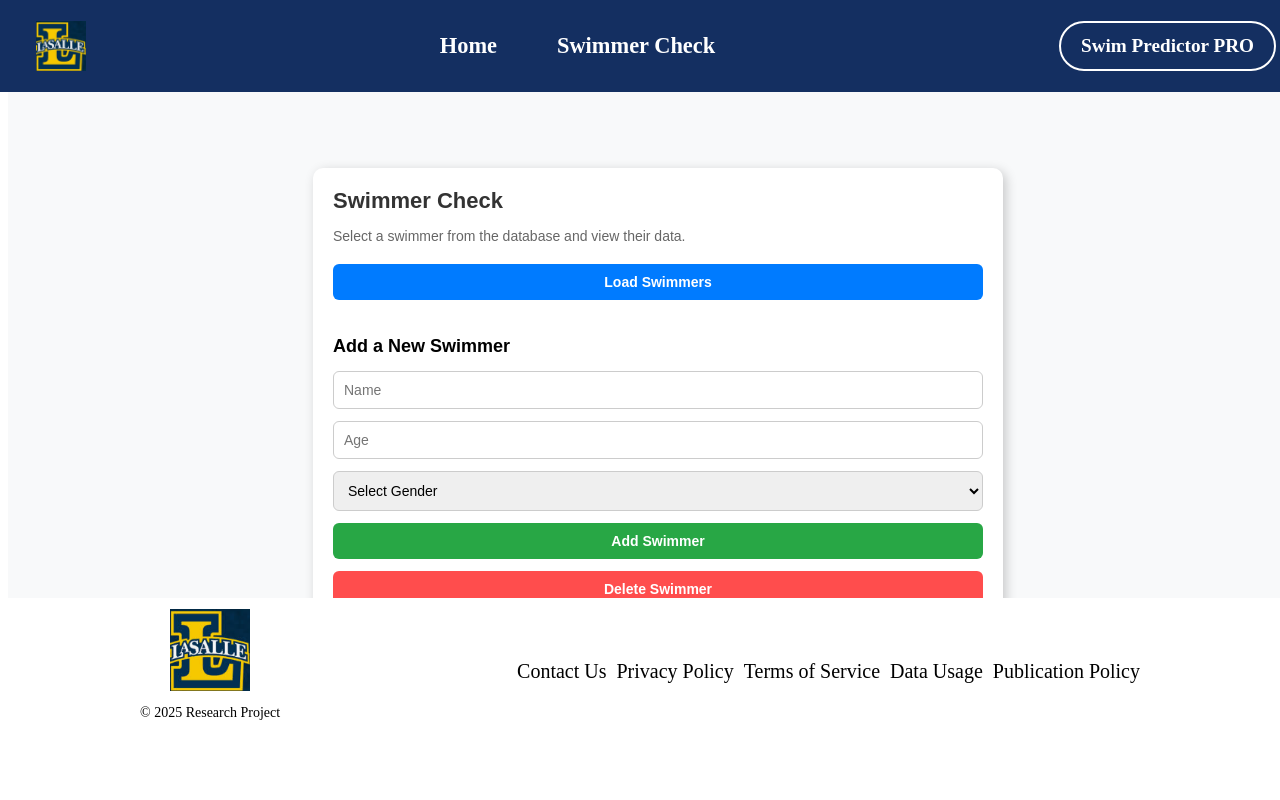
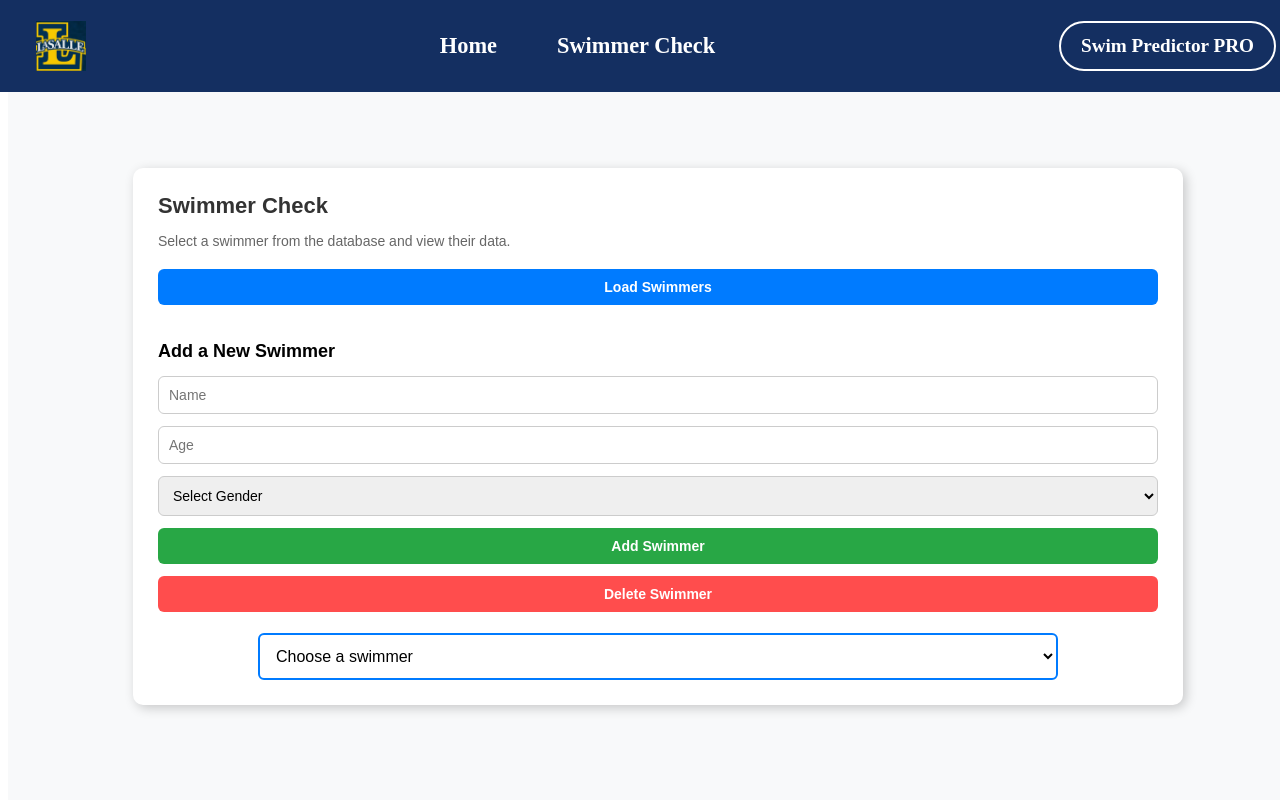
Before and after one commit to stavG123/Math_Project, a React (Create React App) app in the folder Frontend/: page /swimmer in a window 1280 px wide. Shown: the top 800 px of the page. Built offline with nearby package versions, Linux system fonts and the light colour scheme.

Commit message:
starting making tables and view anylsis results

```diff
--- a/Frontend/package.json
+++ b/Frontend/package.json
@@ -12,6 +12,7 @@
     "react-icons": "^5.4.0",
     "react-router-dom": "^7.2.0",
     "react-scripts": "5.0.0",
+    "react-table": "^7.8.0",
     "recharts": "^2.1.9"
   },
   "scripts": {
--- a/Frontend/src/components/CSS/Swimmer.css
+++ b/Frontend/src/components/CSS/Swimmer.css
@@ -1,20 +1,21 @@
 /* Swimmer.css */
 #root {
-  width: 100vw; /* Make it full width */
-  min-height: 60vh; /* Ensure it takes the full height of the viewport */
+  width: 100vw; /* Full width */
+  min-height: 100vh; /* Full viewport height */
   display: flex;
-  flex-direction: column; /* Stack children elements properly */
-  align-items: center; /* Center horizontally */
-  justify-content: flex-start; /* Align content towards the top */
-  padding-bottom: 50px; /* Ensure spacing at the bottom */
-  background-color: #f8f9fa; /* Optional: Light background */
+  flex-direction: column;
+  align-items: center;
+  justify-content: flex-start;
+  padding-bottom: 50px;
+  background-color: #f8f9fa; /* Light background */
 }
+
 .swimmer-container {
   position: relative;
   top: 100px; /* Move it down to avoid navbar overlap */
   left: 10px; /* Slightly adjust left position */
-  width: 650px; /* Increase width */
-  padding: 20px; /* Increase padding */
+  width: 1000px; /* Increase width */
+  padding: 25px; /* Increase padding */
   background: white;
   border-radius: 10px;
   box-shadow: 3px 3px 12px rgba(0, 0, 0, 0.2);
@@ -109,3 +110,55 @@
   background-color: #ff4d4d;
   color: white;
 }
+
+
+
+.table {
+  width: 100%;
+  border-collapse: collapse;
+  margin-top: 20px;
+}
+
+.table th,
+.table td {
+  border: 1px solid #ddd;
+  padding: 8px;
+  text-align: center;
+}
+
+.table th {
+  background-color: #f4f4f4;
+  font-weight: bold;
+}
+
+.Swimmer-drop {
+  display: flex;
+  justify-content: center;
+  margin-top: 15px;
+}
+
+.Swimmer-drop select {
+  width: 80%; /* Adjust width */
+  padding: 12px;
+  font-size: 16px;
+  border: 2px solid #007bff; /* Blue border */
+  border-radius: 6px;
+  background-color: white;
+  cursor: pointer;
+  outline: none;
+  transition: all 0.3s ease-in-out;
+}
+
+.Swimmer-drop select:focus {
+  border-color: #0056b3; /* Darker blue on focus */
+  box-shadow: 0px 0px 8px rgba(0, 91, 187, 0.5);
+}
+
+.Swimmer-drop select:hover {
+  background-color: #f8f9fa;
+}
+
+.Swimmer-drop option {
+  padding: 10px;
+  font-size: 14px;
+}
--- a/Frontend/src/components/Swimmer.js
+++ b/Frontend/src/components/Swimmer.js
@@ -1,39 +1,61 @@
-import React, { useState } from "react";
+import React, { useState, useEffect } from "react";
 import axios from "axios";
-import "./CSS/Swimmer.css"; // Import styling
+import { useTable } from "react-table"; // ✅ Import react-table
+import "./CSS/Swimmer.css";
 
 const Swimmer = () => {
-  // Initial State: The swimmers list starts as an empty array ([]), meaning there are no swimmers initially.
-  /*
-     1️⃣ When the component first renders, `swimmers` is set to an empty array.
-     2️⃣ When new swimmer data is fetched from the Flask backend, `setSwimmers` updates `swimmers` with the fetched data.
-     3️⃣ The component re-renders whenever `swimmers` is updated, displaying the new list.
-  */
   const [swimmers, setSwimmers] = useState([]);
-  // Initial State: The list is hidden (`false`) when the component first renders.
-  /*
-     1️⃣ When the component first renders, `isListVisible` is set to `false`, meaning the list is hidden.
-     2️⃣ `setIsListVisible` updates `isListVisible` when needed, toggling the visibility of the swimmers' list.
-     3️⃣ The component re-renders whenever `isListVisible` is updated, showing or hiding the list accordingly.
-  */
   const [isListVisible, setIsListVisible] = useState(false);
   const [newSwimmer, setNewSwimmer] = useState({ name: "", age: "", gender: "" });
+  const [selectedSwimmerId, setSelectedSwimmerId] = useState("");
+  const [topDistances, setTopDistances] = useState([]);
+  const [selectedSwimmer, setSelectedSwimmer] = useState(null);
+
+  const columns = React.useMemo(
+    () => [
+      {
+        Header: "Rank",
+        accessor: (row, index) => index + 1, // Auto number ranking
+      },
+      {
+        Header: "Distance (Yards)",
+        accessor: "Distance",
+      },
+    ],
+    []
+  );
+
+
+
 
   // ✅ Fetch Swimmers
   const fetchSwimmers = async () => {
     try {
       const response = await axios.get("http://127.0.0.1:5000/swimmers");
-
-      // ✅ Ensure frontend displays swimmers sorted by ID
       const sortedSwimmers = response.data.sort((a, b) => a.Swimmer_ID - b.Swimmer_ID);
-
       setSwimmers(sortedSwimmers);
-      setIsListVisible(true);
+      setIsListVisible(true);  // Show the list only when "Load Swimmers" is clicked
     } catch (error) {
       console.error("Error fetching swimmers:", error.response?.data || error.message);
     }
   };
 
+  const handleSwimmerSelect = async (e) => {
+    const swimmerId = e.target.value;
+    setSelectedSwimmerId(swimmerId);
+
+    const swimmer = swimmers.find((s) => s.Swimmer_ID.toString() === swimmerId);
+    setSelectedSwimmer(swimmer);
+
+    // ✅ Fetch top 5 distances from the backend
+    try {
+      const response = await axios.get(`http://127.0.0.1:5000/swimmer/${swimmerId}/top_distances`);
+      setTopDistances(response.data);
+    } catch (error) {
+      console.error("Error fetching top distances:", error.response?.data || error.message);
+      setTopDistances([]); // Reset if error
+    }
+  };
 
 
 
@@ -80,24 +102,34 @@ const Swimmer = () => {
       setIsListVisible(false);
     } catch (error) {
       console.error("Error adding swimmer:", error.response?.data || error.message);
+      setNewSwimmer({ name: "", age: "", gender: "" });
+      setIsListVisible(false);
+      alert("Error adding swimmer, Swimmer Already Exists")
+
     }
+
   };
 
   return (
     <div className="swimmer-container">
+      {/* Header Section */}
       <div className="swimmer-text-bar">
         <h2>Swimmer Check</h2>
         <p>Select a swimmer from the database and view their data.</p>
 
-        {/* ✅ Buttons */}
+        {/* Load/Close Swimmers Button */}
         {!isListVisible ? (
-          <button className="load-button" onClick={fetchSwimmers}>Load Swimmers</button>
+          <button className="load-button" onClick={fetchSwimmers}>
+            Load Swimmers
+          </button>
         ) : (
-          <button className="close-button" onClick={closeSwimmers}>Close Swimmers</button>
+          <button className="close-button" onClick={closeSwimmers}>
+            Close Swimmers
+          </button>
         )}
 
-        {/* ✅ Swimmers List */}
-        {isListVisible && (//It ensures that the element inside the parentheses only renders when isListVisible is true
+        {/* Swimmer List */}
+        {isListVisible && (
           <ul className="swimmer-list">
             {swimmers.map((swimmer, index) => (
               <li className="swimmer-item" key={index}>
@@ -107,11 +139,25 @@ const Swimmer = () => {
           </ul>
         )}
 
-        {/* ✅ Insert Swimmer Form */}
+        {/* Insert New Swimmer Form */}
         <form className="swimmer-form" onSubmit={insertSwimmer}>
           <h3>Add a New Swimmer</h3>
-          <input type="text" name="name" placeholder="Name" value={newSwimmer.name} onChange={handleChange} required />
-          <input type="number" name="age" placeholder="Age" value={newSwimmer.age} onChange={handleChange} required />
+          <input
+            type="text"
+            name="name"
+            placeholder="Name"
+            value={newSwimmer.name}
+            onChange={handleChange}
+            required
+          />
+          <input
+            type="number"
+            name="age"
+            placeholder="Age"
+            value={newSwimmer.age}
+            onChange={handleChange}
+            required
+          />
           <select name="gender" value={newSwimmer.gender} onChange={handleChange} required>
             <option value="">Select Gender</option>
             <option value="Male">Male</option>
@@ -119,8 +165,49 @@ const Swimmer = () => {
           </select>
           <button type="submit" className="add-button">Add Swimmer</button>
         </form>
-        <button type="submit" className="Delete-Swimmer" onClick={DeleteSwimmer}>Delete Swimmer</button>
+
+        {/* Delete Swimmer Button */}
+        <button className="Delete-Swimmer" onClick={DeleteSwimmer}>
+          Delete Swimmer
+        </button>
       </div>
+
+      {/* Swimmer Selection Dropdown */}
+      <div className="Swimmer-drop">
+        <select value={selectedSwimmerId} onChange={handleSwimmerSelect}>
+          <option value="">Choose a swimmer</option>
+          {swimmers.map((swimmer) => (
+            <option key={swimmer.Swimmer_ID} value={swimmer.Swimmer_ID}>
+              {swimmer.Name} (Age: {swimmer.Age}, Gender: {swimmer.Gender})
+            </option>
+          ))}
+        </select>
+      </div>
+
+      {/* Top 5 Distances Table */}
+      {topDistances.length > 0 && (
+        <div className="table-container">
+          <h3>Top 5 Distances</h3>
+          <table className="table">
+            <thead>
+              <tr>
+                <th>Rank</th>
+                <th>Distance (Yards)</th>
+                <th>Date</th>
+              </tr>
+            </thead>
+            <tbody>
+              {topDistances.map((row, index) => (
+                <tr key={index}>
+                  <td>{index + 1}</td>
+                  <td>{row.Distance}</td>
+                  <td>{row.Date}</td>
+                </tr>
+              ))}
+            </tbody>
+          </table>
+        </div>
+      )}
     </div>
   );
 };
```
Also changed, not shown: 2 other files (tests, documents, lock files or other folders).
